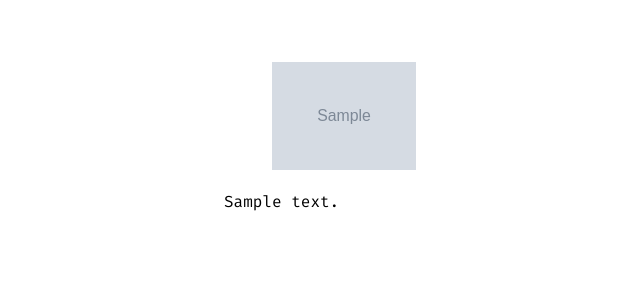
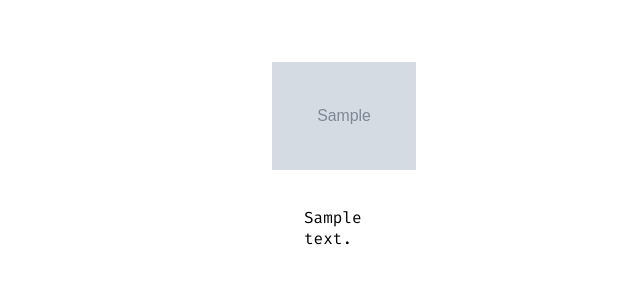
Before and after one commit to cammarb/my-portfolio, a Flask app: template app/templates/blog/blog.html in a window 1280 px wide. Shown: the part 161-461 px from the top of the page, without its empty margins (296-936 px from the left). Run offline with Flask 2, Linux system fonts and the light colour scheme; the template is opened without the code that fills it: most values are stand-ins (such as "Sample title", 1, 10 or a date in 2020); grey boxes marked "Sample" are stand-in pictures; data that the repository does not hold is empty; some libraries are stand-ins or nearby versions.

Commit message:
update styles

```diff
--- a/app/static/style.css
+++ b/app/static/style.css
@@ -80,6 +80,10 @@ button a {
 .login-btn {
   margin-left: 50px;
   width: 100px;
+}
+
+#login-status {
+  margin-left: 50px;
 }
 
 /* Body */
@@ -302,3 +306,7 @@ textarea {
   padding-left: 2rem;
   margin-left: 2rem;
 }
+
+#single-blog-description {
+  padding: 1rem 5rem;
+}
```
